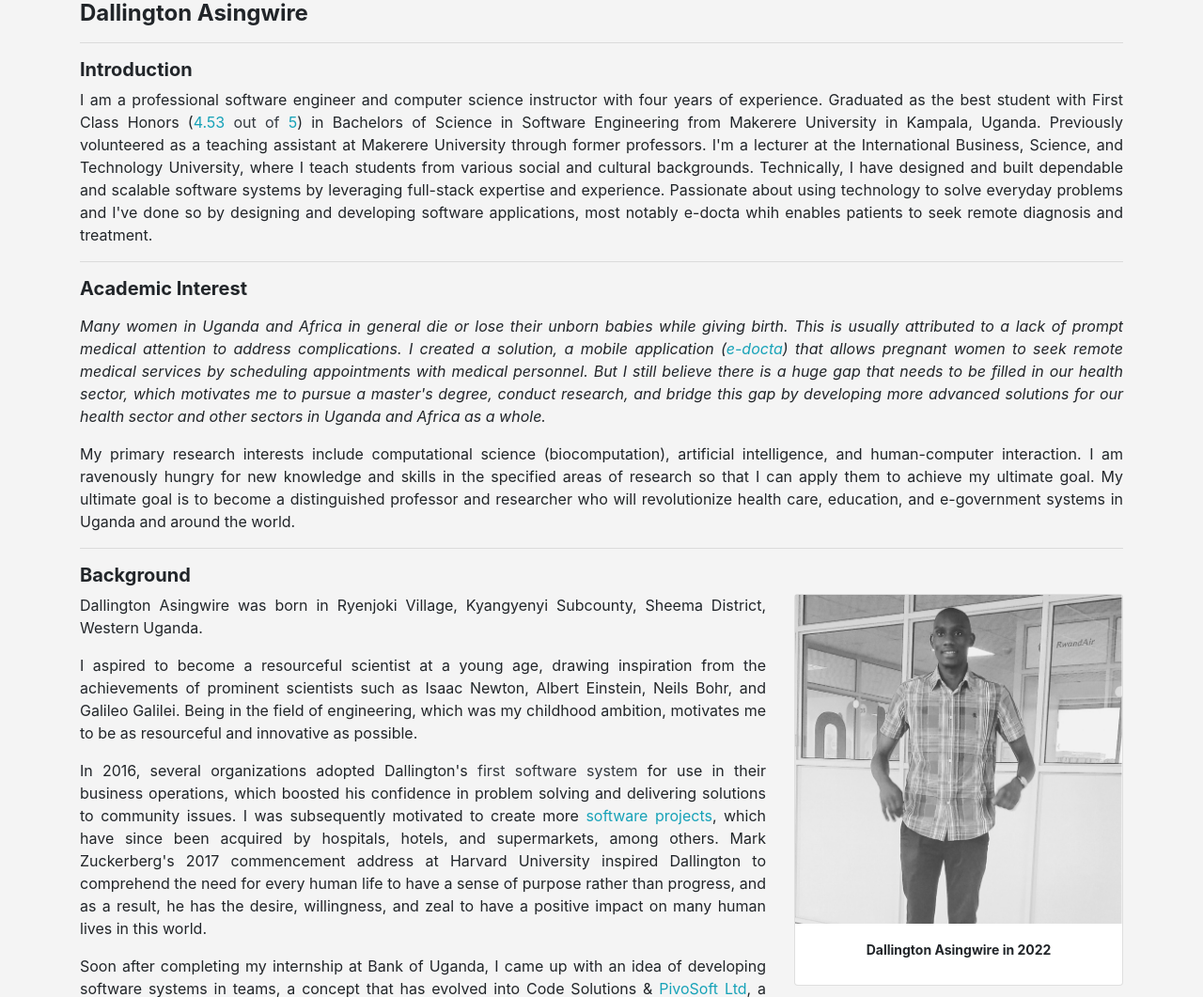
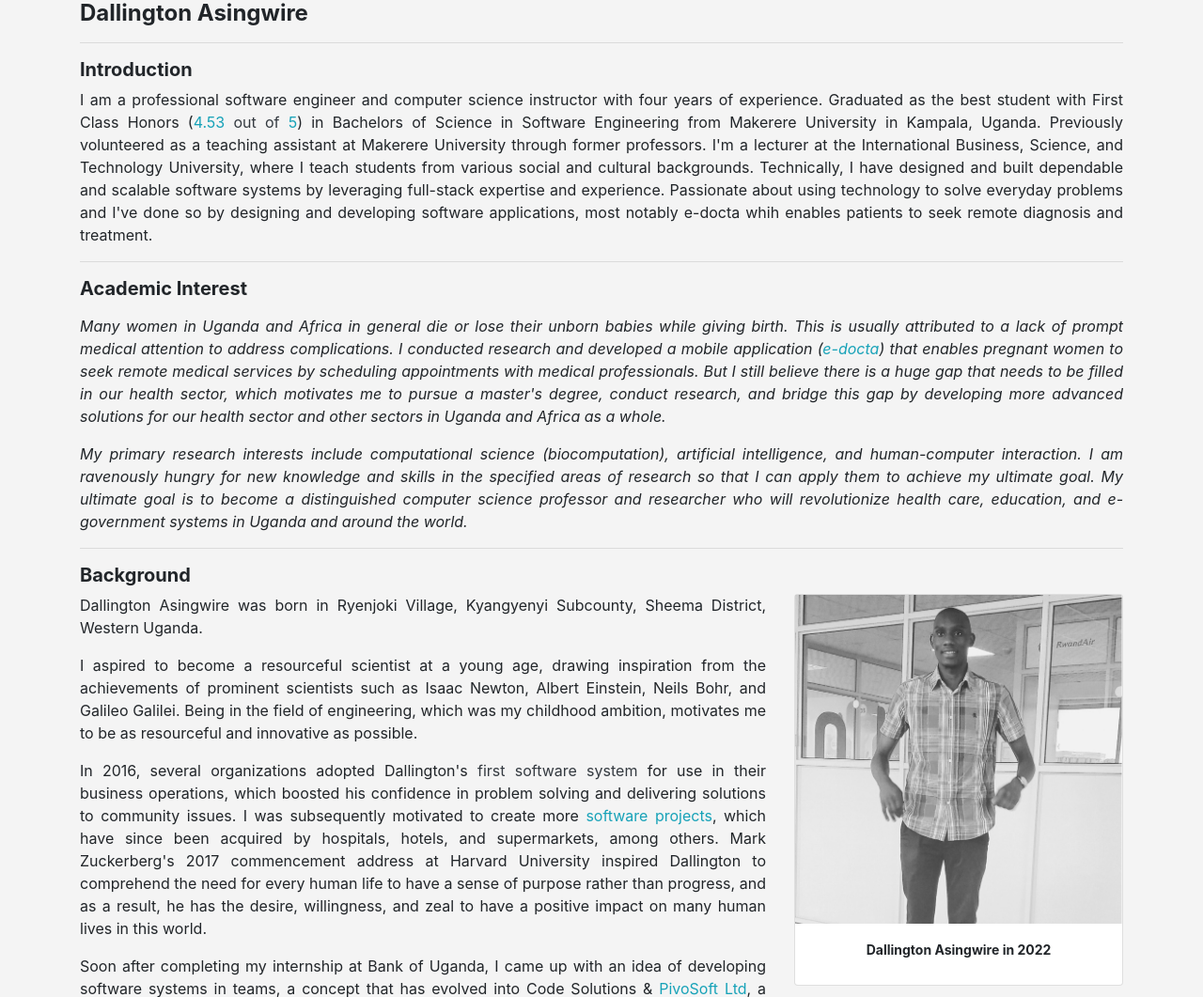
Before and after one commit to d-asingwire/dallingtonug, a PHP site: page / in a window 1280 px wide. Shown: the part 96-1157 px from the top of the page at 94% size. Run offline with PHP 8.4, Linux system fonts and the light colour scheme.

Commit message:
added apk for e-docta

```diff
--- a/index.php
+++ b/index.php
@@ -96,7 +96,7 @@
             <p>
                 <i>
                     Many women in Uganda and Africa in general die or lose their unborn babies while giving birth.
-                    This is usually attributed to a lack of prompt medical attention to address complications. I created a solution, a mobile application (<span class="text-info">e-docta</span>) that allows pregnant women to seek remote medical services by scheduling appointments with medical personnel.
+                    This is usually attributed to a lack of prompt medical attention to address complications. I conducted research and developed a mobile application (<a class="text-info" href="/projects/health/apks/e-docta.apk">e-docta</a>) that enables pregnant women to seek remote medical services by scheduling appointments with medical professionals.
                     But I still believe there is a huge gap that needs to be filled in our health sector, which motivates me to pursue a master's degree,
                     conduct research, and bridge this gap by developing more advanced solutions for our health sector and other sectors in Uganda and Africa as a whole.
                 </i>
@@ -104,7 +104,7 @@
             </p>
 
 
-            My primary research interests include computational science (biocomputation), artificial intelligence, and human-computer interaction. I am ravenously hungry for new knowledge and skills in the specified areas of research so that I can apply them to achieve my ultimate goal. My ultimate goal is to become a distinguished professor and researcher who will revolutionize health care, education, and e-government systems in Uganda and around the world.
+            <i>My primary research interests include computational science (biocomputation), artificial intelligence, and human-computer interaction. I am ravenously hungry for new knowledge and skills in the specified areas of research so that I can apply them to achieve my ultimate goal. My ultimate goal is to become a distinguished computer science professor and researcher who will revolutionize health care, education, and e-government systems in Uganda and around the world.</i>
             </p>
             <hr>
         </div>
@@ -558,7 +558,7 @@
 
         <div class="container" id="projects">
             <h5>Software Projects</h5>
-            Dallington has worked on or created the following software projects/products:
+                I have worked on or developed the following software projects and/or products:
             <div class="table-responsive">
                 <table class="table">
                     <thead>
@@ -583,8 +583,8 @@
                         </tr>
 
                         <tr>
-                            <td><a href="https://github.com/DallingtonAsin/e-health-mobile.git" target="_blank">e-docta</a></td>
-                            <td>a mobile application that allows pregnant women and other patients to seek remote medical services by scheduling appointments with medical personnel.</td>
+                            <td><a href="/projects/health/apks/e-docta.apk" target="_blank">e-docta</a></td>
+                            <td>a mobile application that enables pregnant women and other patients to seek remote medical services by scheduling appointments with medical professionals.</td>
                         </tr>
 
                         <tr>
@@ -716,7 +716,7 @@
             <ul>
                 <li>
                     My ultimate goal is to become a distinguished computer science professor and researcher.
-                    I also intend to use my postgraduate research knowledge and skills to transform our software hub
+                    I intend to use my postgraduate research knowledge and skills to transform our software hub
                     (Code Solution & <a href="https://pivosoftltd.com/" class="text-info" target="_blank">PivoSoft
                         Ltd</a>) into one of Africa's preeminent research institutions.
                 </li>
```
Also changed, not shown: 1 other file.
